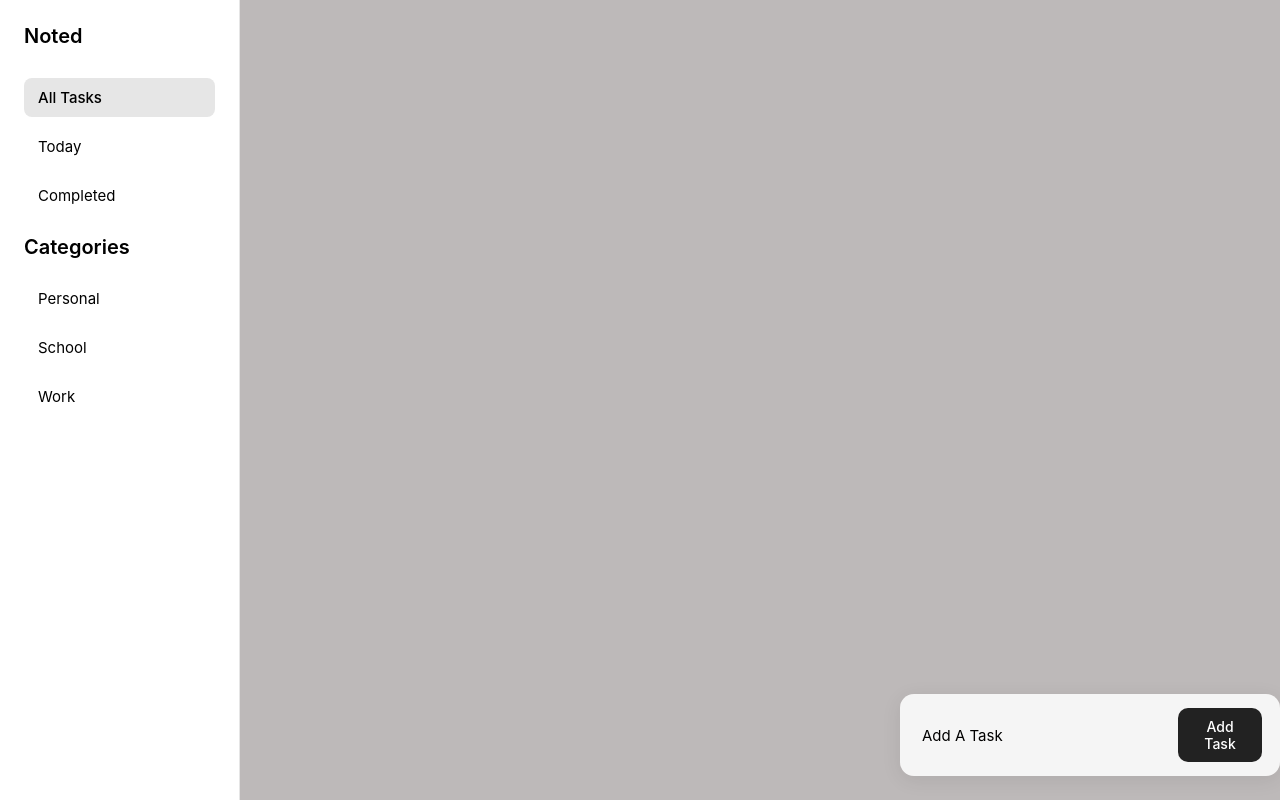
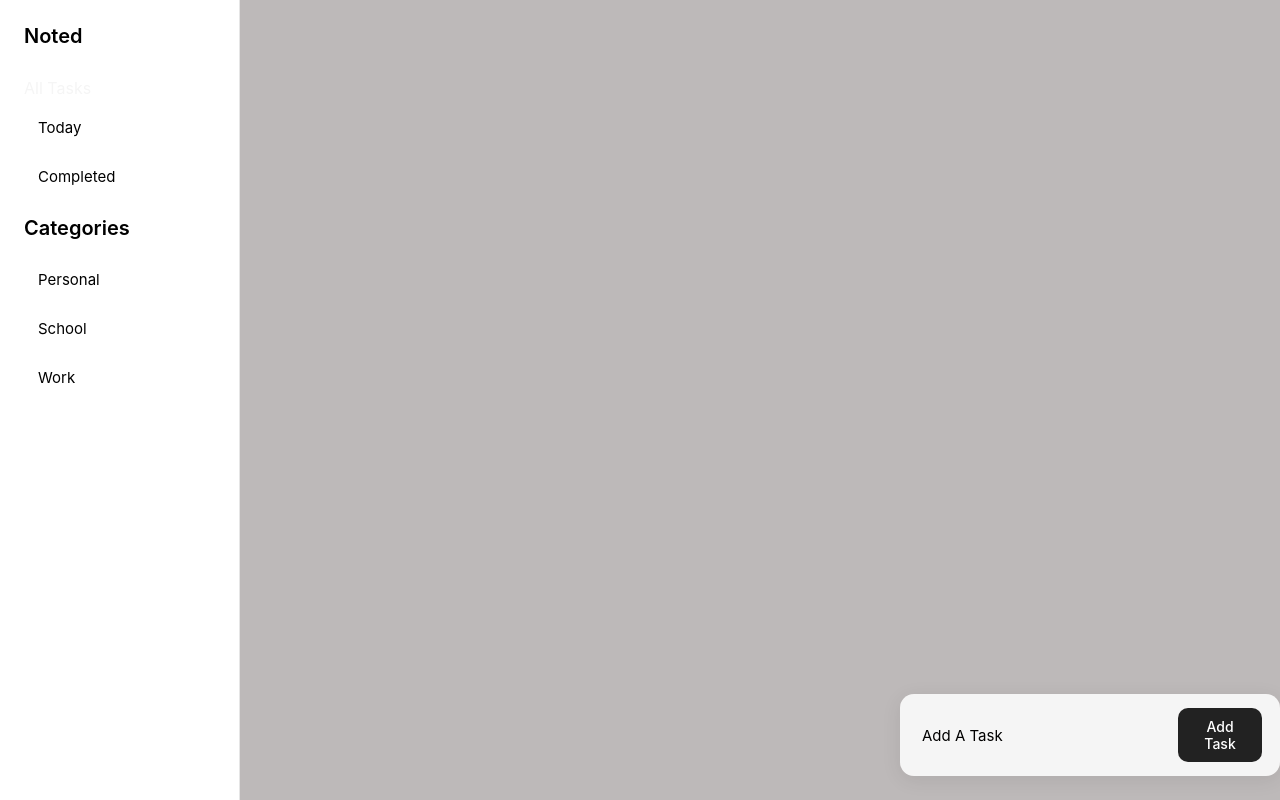
Before and after one commit to Darsheels/my-react-app, a React (Vite) app: page / in a window 1280 px wide. Built offline with nearby package versions, Linux system fonts and the light colour scheme.

Commit message:
Final UI design

```diff
--- a/src/components/Sidebar.jsx
+++ b/src/components/Sidebar.jsx
@@ -4,7 +4,7 @@ export default function SideBar() {
             <div className="sidebar-title">Noted</div>
 
             <div className="sidebar-section">
-                <div className="sidebar-item active">All Tasks</div>
+                <div className="sidebar-item.active">All Tasks</div>
                 <div className="sidebar-item">Today</div>
                 <div className="sidebar-item">Completed</div>
             </div>
```
